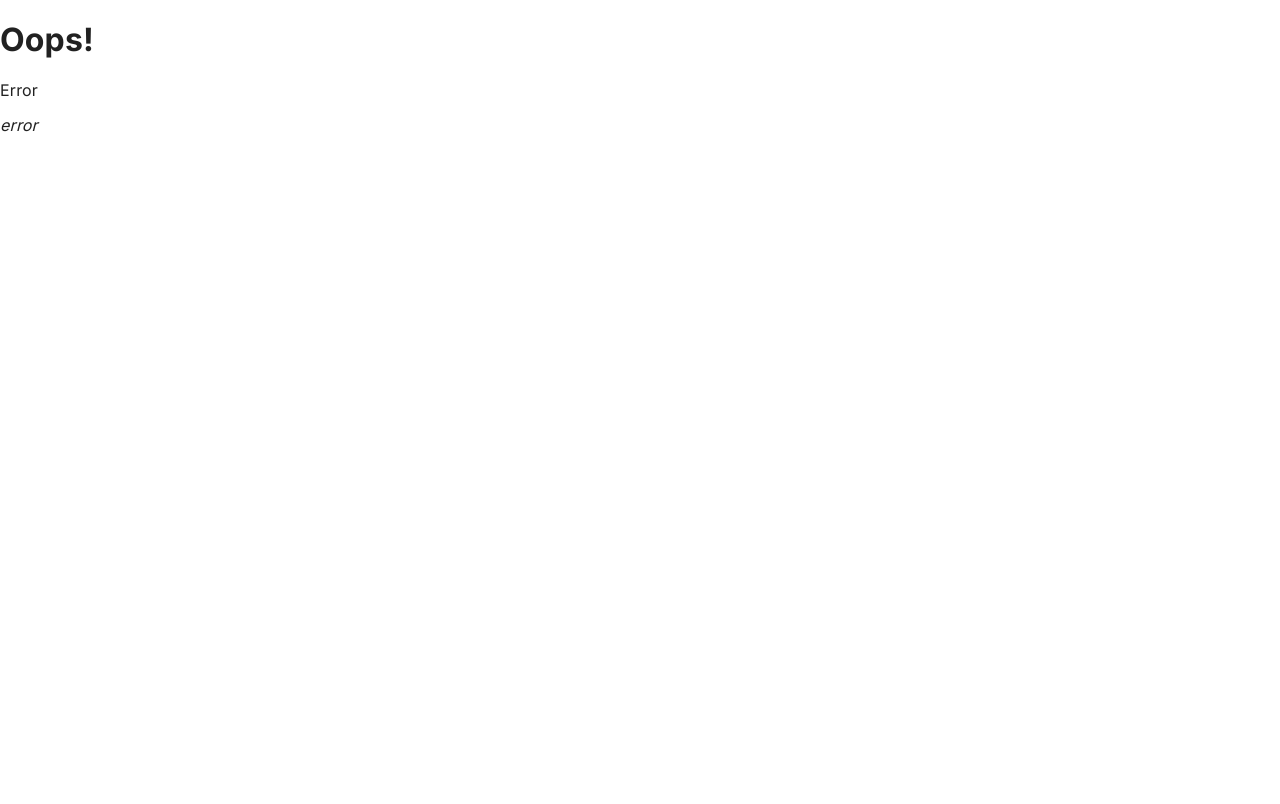
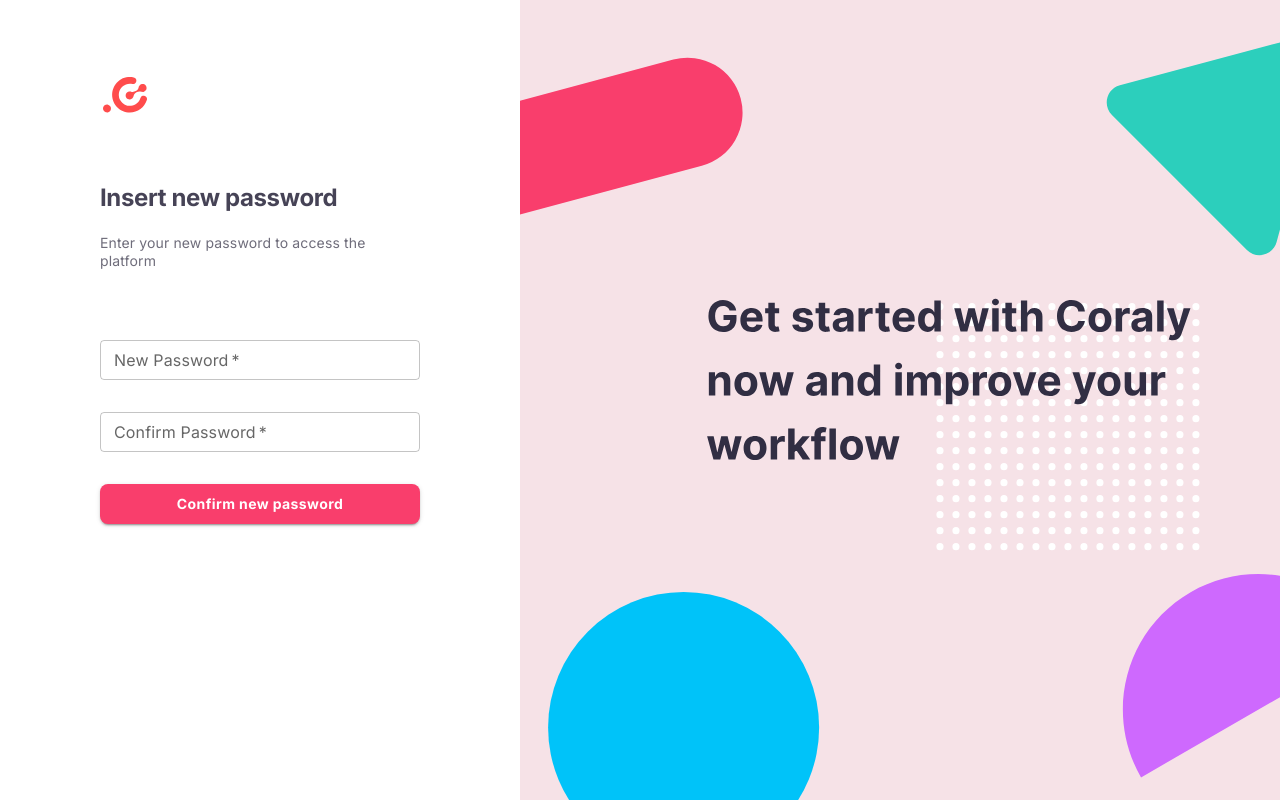
Before and after one commit to olaishola05/Coral, a React (Create React App) app: page /forget-password in a window 1280 px wide. Built offline with nearby package versions, Linux system fonts and the light colour scheme.

Commit message:
Create the reset password component with style

```diff
--- a/src/App.tsx
+++ b/src/App.tsx
@@ -10,6 +10,7 @@
 import Dashboard from './Pages/Dashboard/Dashboard';
 import EmailVerify from './Pages/Signup/EmailVerify';
 import CompleteProfile from './Pages/Signup/CompleteProfile';
+import PasswordReset from './Pages/Login/PasswordReset';
 
 const queryClient = new QueryClient()
 
@@ -25,7 +26,7 @@
           <Route path="signup" element={<Signup />} />
           <Route path="email-verification" element={<EmailVerify />} />
           <Route path="complete-profile" element={<CompleteProfile />} />
-          <Route path={"/forgetpassword"} element={'forget pssword'} />
+          <Route path={"forget-password"} element={<PasswordReset />} />
           <Route path="*" element={<ErrorPage />} />
         </Routes>
 
--- a/src/Components/UI/LoginForm.tsx
+++ b/src/Components/UI/LoginForm.tsx
@@ -58,8 +58,8 @@
             type='email'
             required
             color='secondary'
+            InputStyles={{ width: '320px' }}
             size='small'
-            InputStyles={styles}
             onBlur={formik.handleBlur}
             error={!emailValid}
             helperText={formik.errors.email}
@@ -78,9 +78,9 @@
             type='password'
             required
             color='secondary'
+            InputStyles={{ width: '320px' }}
             size='small'
             onBlur={formik.handleBlur}
-            InputStyles={styles}
             error={!passwordValid}
             helperText={formik.errors.password}
           />
--- /dev/null
+++ b/src/Components/UI/ResetPaswword.tsx
@@ -0,0 +1,65 @@
+import React, { ChangeEvent } from 'react'
+import HeaderText from './HeaderText'
+import Box from '@mui/material/Box';
+import TextInput from './TextInput';
+import CustomButton from './CustomButton';
+
+const ResetPaswword = () => {
+
+  function handleChange(event: ChangeEvent<HTMLInputElement>): void {
+    throw new Error('Function not implemented.');
+  }
+
+  return (
+    <>
+      <HeaderText
+        header='Insert new password'
+        text="Enter your new password to access the platform"
+        headerStyle={{ width: '300px', marginBottom: '20px' }}
+      />
+
+      <Box component="form" sx={{
+        width: '320px', display: 'flex', flexDirection: 'column', alignItems: 'flex-start', gap: '32px'
+      }} noValidate autoComplete="off">
+
+        <TextInput
+          label="New Password"
+          name="New Password"
+          value={''}
+          onChange={handleChange}
+          placeholder="Enter your email"
+          type='password'
+          required
+          color='secondary'
+          size='small'
+        // InputStyles={styles}
+        // onBlur={formik.handleBlur}
+        // error={!emailValid}
+        // helperText={formik.errors.email}
+        />
+        <TextInput
+          label="Confirm Password"
+          name="Confirm Password"
+          value={''}
+          onChange={handleChange}
+          placeholder="Enter your email"
+          type='password'
+          required
+          color='secondary'
+          size='small'
+        // onBlur={formik.handleBlur}
+        // error={!emailValid}
+        // helperText={formik.errors.email}
+        />
+
+        <CustomButton
+          type='submit'
+          variant='contained'>
+          Confirm new password
+        </CustomButton>
+      </Box>
+    </>
+  )
+}
+
+export default ResetPaswword
--- a/src/Components/UI/SignupForm.tsx
+++ b/src/Components/UI/SignupForm.tsx
@@ -39,7 +39,6 @@
           value={data.workspace}
           size='small'
           color='secondary'
-          InputStyles={{ width: '100%', fontSize: '12px', fontWeight: 'normal', color: '#5A5869' }}
         />
 
         <TextInput
@@ -52,7 +51,6 @@
           value={data.email}
           size='small'
           color='secondary'
-          InputStyles={{ width: '100%', fontSize: '12px', fontWeight: 'normal', color: '#5A5869' }}
         />
 
 
--- a/src/Components/UI/TextInput.tsx
+++ b/src/Components/UI/TextInput.tsx
@@ -30,7 +30,7 @@
       type={type}
       required={required}
       color={color}
-      sx={InputStyles}
+      sx={{ width: '100%', fontSize: '12px', fontWeight: 'normal', color: '#5A5869', ...InputStyles }}
       size={size}
     />
   );
--- /dev/null
+++ b/src/Pages/Login/PasswordReset.tsx
@@ -0,0 +1,18 @@
+import React from 'react'
+import AuthenticationPageSplit from '../../Components/Layouts/AuthenticationPageSplit'
+import ResetImage from '../../Assets/svg/resetimg.svg'
+import ImageContainer from '../../Components/UI/ImageContainer'
+import ResetPaswword from '../../Components/UI/ResetPaswword'
+
+const PasswordReset = () => {
+  return (
+    <AuthenticationPageSplit
+      leftClassName={{ width: '520px', gap: '50px', padding: '70px 100px 100px' }}
+      rightStyles={{ width: '100%', backgroundColor: '#F5F5F5' }}
+      leftSide={<ResetPaswword />}
+      rightSide={<ImageContainer src={ResetImage} alt={ResetImage} />}
+    />
+  )
+}
+
+export default PasswordReset
```
Also changed, not shown: src/Assets/svg/resetimg.svg (added).
